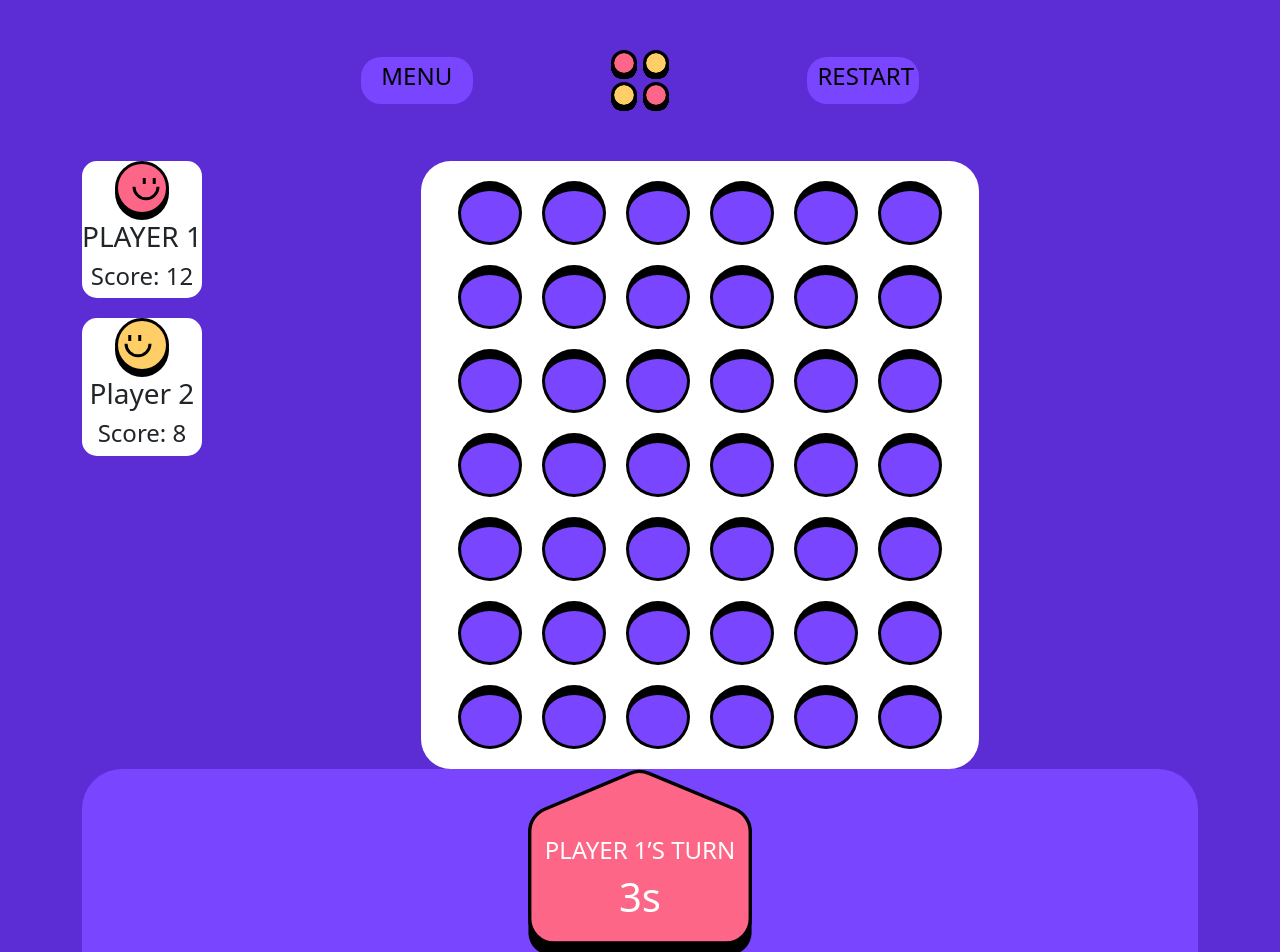
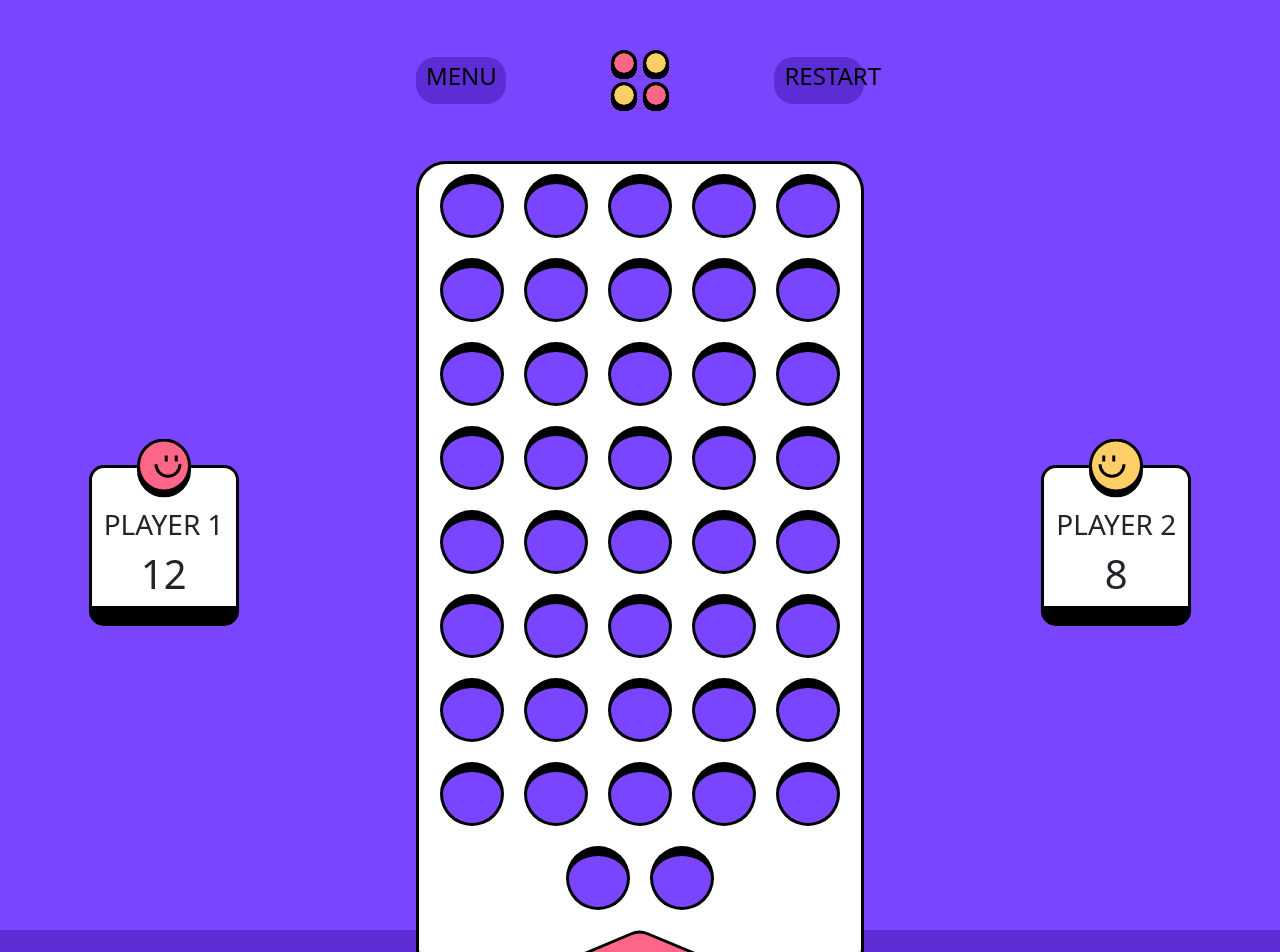
Before and after one commit to 911samuel/connect-four, a React (Vite) app: page /board in a window 1280 px wide. Shown: the top 952 px of the page. Built offline with nearby package versions, Linux system fonts and the light colour scheme.

Commit message:
baord page design

```diff
--- a/src/App.css
+++ b/src/App.css
@@ -45,7 +45,6 @@ h4 {
     width: 100%;
     height: 100%;
     display: flex;
-    background-color: var(--purple-dark);
     margin: 0;
 }
 
--- a/src/components/board/Board.css
+++ b/src/components/board/Board.css
@@ -1,23 +1,12 @@
-.board {
-    display: flex;
-    width:  100%;
-}
-
-#board {
-    width: 50%;
-    padding: 20px 0;
-    margin: auto;
-    display: flex;
-    flex-wrap: wrap;
-    align-items: center;
-    justify-content: center;
-    gap: 20px;
-    background: #fff;
-    border-radius: 30px;
+div {
+    width: 100%;
+    margin: 0;
+    background-color: var(--purple-light);
+    position: relative;
 }
 
 .header {
-    width: 50%;
+    width: 35%;
     margin: 50px auto;
     display: flex;
     flex-wrap: wrap;
@@ -25,46 +14,109 @@
     justify-content: space-between;
     gap: 20px;
     border-radius: 30px;
-
 }
 
 .button-header {
     width: 20%;
     text-align: center;
-    background-color: var(--purple-light);
+    background-color: var(--purple-dark);
     border-radius: 20px;
     text-decoration: none;
     color: var(--black);
     padding: 5px 10px;
 }
 
-.turn {
+.board {
+    display: flex;
+    justify-content: space-between;
+    align-items: center;
+    width: 100%;
+}
+
+#board {
+    width: 35%;
+    margin: 0 auto;
+    display: flex;
+    flex-wrap: wrap;
+    justify-content: center;
+    gap: 20px;
+    padding-top: 10px;
+    padding-bottom: 50px;
+    background: #fff;
+    border-radius: 30px;
+    border: 3px solid black;
+    border-bottom: 20px solid black;
+    margin-bottom: -50px;
+    position: relative;
+    z-index: 2;
+}
+
+.player-info {
+    max-width: 150px;
+    display: flex;
+    flex-direction: column;
+    margin: 0 auto;
+    background-color: var(--white);
+    border-radius: 15px;
+    border: 3px solid black;
+    border-bottom: 20px solid black;
+    text-align: center;
+}
+
+.player-image {
+    position: absolute;
+    top: 0;
+    transform: translateY(-50%);
+    background-color: transparent;
+}
+
+.player-info h3 {
+    margin-top: 40px;
+}
+
+.footer {
     display: flex;
     flex-direction: column;
     align-items: center;
     position: relative;
     width: 100%;
-    background-color: var(--purple-light);
+    background-color: var(--purple-dark);
     border-top-left-radius: 40px;
     border-top-right-radius: 40px;
-    margin: 0;
-    z-index: 0;
+    z-index: 1;
+    padding-bottom: 248px;
+}
+
+.turn {
+    position: relative;
+    align-items: center;
+    margin: auto;
+    z-index: 3;
 }
 
 .image {
-    width: 20%;
-    z-index: 1;
+    width: 15%;
+    position: absolute;
+    left: 50%;
+    transform: translateX(-50%);
 }
-
 
 .text-overlay {
     position: absolute;
-    margin: 0;
-    margin-top: 20px;
-    top: 50%;
     left: 50%;
     transform: translate(-50%, -50%);
     color: var(--white);
-    z-index: 1;
+    background-color: transparent;
     text-align: center;
+    margin-top: 130px;
 }
+
+.text-overlay h4 {
+    margin-bottom: 10px;
+}
+
+.text-overlay h1 {
+    font-size: 24px;
+    font-weight: bold;
+    margin: 0;
+}
--- a/src/components/board/Board.tsx
+++ b/src/components/board/Board.tsx
@@ -4,8 +4,8 @@ import group12 from "../../assets/Group12.svg";
 import { Link } from "react-router-dom";
 import "./Board.css";
 import turnBackgroundRed from "../../assets/turn-background-red.svg";
-import Player from  "../player/Player";
-
+import player1 from "../../assets/player-one.svg";
+import player2 from "../../assets/player-two.svg";
 
 interface BoardProps {}
 
@@ -20,8 +20,7 @@ const Board: React.FC<BoardProps> = () => {
   ];
 
   return (
-    <>
-      <div className="container">
+    <div>
       <div className="header">
         <Link to={"/"} className="button-header">
           <h4>MENU</h4>
@@ -31,26 +30,39 @@ const Board: React.FC<BoardProps> = () => {
           <h4>RESTART</h4>
         </Link>
       </div>
+
       <div className="board">
-          < Player />
+        <div className="player-info">
+          <div className="player-image">
+            <img src={player1} alt="Player 1" />
+          </div>
+          <h3>PLAYER 1</h3>
+          <h1>12</h1>
+        </div>
+
         <div id="board">
-          {board.map((row, i) => {
-            return row.map((ch, j) => (
-              <Slot key={`${i}-${j}`} ch={ch} y={i} x={j} />
-            ));
-          })}
+          {board.map((row, i) =>
+            row.map((ch, j) => <Slot key={`${i}-${j}`} ch={ch} y={i} x={j} />)
+          )}
+        </div>
+        <div className="player-info">
+          <div className="player-image">
+            <img src={player2} alt="Player 1" />
+          </div>
+          <h3>PLAYER 2</h3>
+          <h1>8</h1>
         </div>
       </div>
-
       <div className="turn">
-          <img src={turnBackgroundRed} alt="image" className="image" />
+        <img src={turnBackgroundRed} alt="Turn Background" className="image" />
         <div className="text-overlay">
           <h4>PLAYER 1’S TURN</h4>
           <h1>3s</h1>
         </div>
       </div>
+
+      <footer className="footer"></footer>
     </div>
-    </>
   );
 };
 
--- a/src/components/menu/Menu.css
+++ b/src/components/menu/Menu.css
@@ -1,3 +1,8 @@
+
+#root {
+    background-color: var(--purple-dark);
+}
+
 .pause {
     display: none;
     flex-direction: column;
--- a/src/components/player/Player.css
+++ /dev/null
@@ -1,11 +0,0 @@
-.players-container {
-    display: flex;
-    flex-direction: column;
-}
-
-.player-info {
-    background-color: var(--white);
-    margin-bottom: 20px;
-    border-radius: 15px;
-    text-align: center;
-}
--- a/src/components/player/Player.tsx
+++ /dev/null
@@ -1,25 +0,0 @@
-import React from "react";
-import player1 from '../../assets/player-one.svg'
-import player2 from '../../assets/player-two.svg'
-import './Player.css'
-
-const Player: React.FC = () => {
-  const players = [
-    { name: "PLAYER 1", score: 12, image: player1 },
-    { name: "Player 2", score: 8, image: player2 },
-  ];
-
-  return (
-    <div className="players-container">
-      {players.map((player, index) => (
-        <div key={index} className="player-info">
-          <img src={player.image} alt="" />
-          <h3>{player.name}</h3>
-          <h4>Score: {player.score}</h4>
-        </div>
-      ))}
-    </div>
-  );
-};
-
-export default Player;
```
Lines whose indentation alone changed are shown as unchanged.
